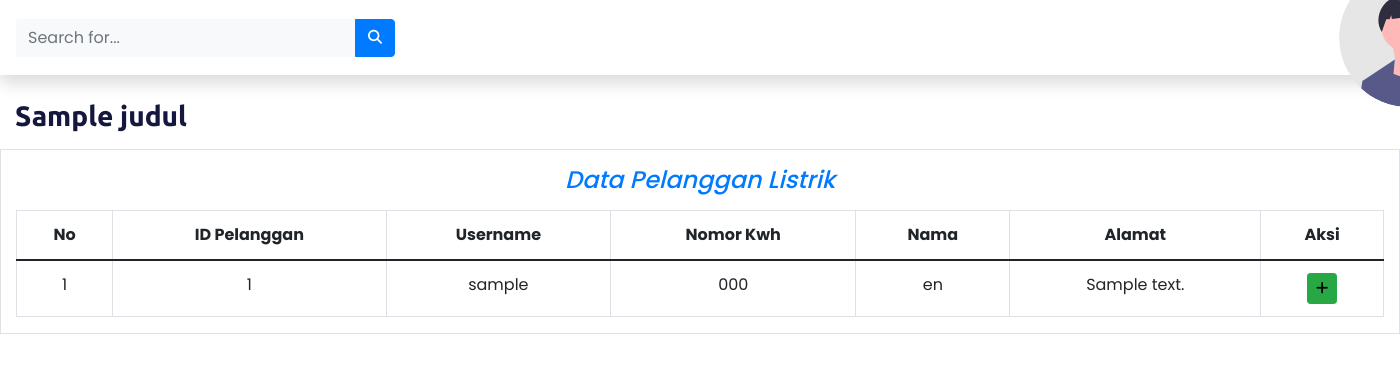
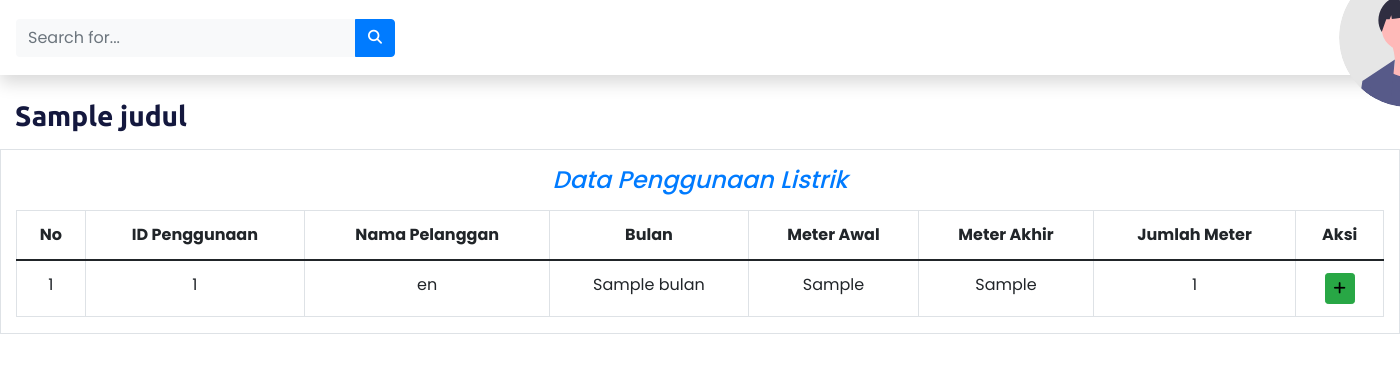
Before and after one commit to Adekurn/bayarin2, a PHP site: the page made by application/views/template/admin/manajemen_penggunaan.php in a window 1400 px wide; the page is wider, and only the part inside the window is pictured. Shown: the top 375 px of that part. Run offline with PHP 8.4, Linux system fonts and the light colour scheme; the template is opened without the code that fills it: most values are stand-ins (such as "Sample title", 1, 10 or a date in 2020); data that the repository does not hold is empty; some libraries are stand-ins or nearby versions.

Commit message:
pengubahan beberapa karakter

```diff
--- a/application/views/template/admin/manajemen_penggunaan.php
+++ b/application/views/template/admin/manajemen_penggunaan.php
@@ -19,34 +19,35 @@
         <div class="row">
 
             <div class="table-responsive table-bordered col-sm-12 ml-auto mr-auto mt-2 text-center">
-                <h4 class="mt-3 text-primary"> <i> Data Pelanggan Listrik </i> </h4>
+                <h4 class="mt-3 text-primary"> <i> Data Penggunaan Listrik </i> </h4>
                 <table class="table mt-3">
                     <thead>
                         <tr>
                             <th>No</th>
-                            <th>ID Pelanggan</th>
-                            <th>Username</th>
-                            <th>Nomor Kwh</th>
-                            <th>Nama</th>
-                            <th>Alamat</th>
+                            <th>ID Penggunaan</th>
+                            <th>Nama Pelanggan</th>
+                            <th>Bulan</th>
+                            <th>Meter Awal</th>
+                            <th>Meter Akhir</th>
+                            <th>Jumlah Meter</th>
                             <th>Aksi</th>
                         </tr>
                     </thead>
                     <tbody>
-                        <?php if (!empty($pelanggan)) { ?>
+                        <?php if (!empty($penggunaan)) { ?>
                             <?php
                             $i = 1;
-                            foreach ($pelanggan as $a) { ?>
+                            foreach ($penggunaan as $a) { ?>
                                 <tr>
                                     <td><?= $i++; ?></td>
                                     <td><?= htmlspecialchars($a['id_pelanggan']); ?></td>
-                            <td><?= htmlspecialchars($a['username']); ?></td>
-                            <td><?= htmlspecialchars($a['nomor_kwh']); ?></td>
                                     <td><?= htmlspecialchars($a['nama_pelanggan']); ?></td>
-                            <td><?= htmlspecialchars($a['alamat']); ?></td>
+                                    <td><?= htmlspecialchars($a['bulan']); ?></td>
+                                    <td><?= htmlspecialchars($a['meter_awal']); ?></td>
+                                    <td><?= htmlspecialchars($a['meter_akhir']); ?></td>
+                                    <td><?= htmlspecialchars($a['jumlah_meter']); ?></td>
                                     <td>
-                                <a href="<?= base_url('admin/tambah_penggunaan/' . $a['id_pelanggan']); ?>"
-                                    class="btn btn-success btn-sm">
+                                        <a href="<?= base_url('admin/tambah_penggunaan/' . $a['id_pelanggan']); ?>" class="btn btn-success btn-sm">
                                             <i style="color: #000;" class="fa-solid fa-plus"></i>
                                         </a>
                                     </td>
@@ -54,7 +55,7 @@
                             <?php } ?>
                         <?php } else { ?>
                             <tr>
-                            <td colspan="6">Tidak ada data ditemukan.</td>
+                                <td colspan="8">Tidak ada data ditemukan.</td>
                             </tr>
                         <?php } ?>
                     </tbody>
--- a/application/views/template/admin/manajemen_tagihan.php
+++ b/application/views/template/admin/manajemen_tagihan.php
@@ -19,7 +19,7 @@
         <div class="row">
 
             <div class="table-responsive table-bordered col-sm-12 ml-auto mr-auto mt-2 text-center">
-                <h4 class="mt-3 text-primary"> <i> Data Pelanggan Listrik </i> </h4>
+                <h4 class="mt-3 text-primary"> <i> Data Tagihan Listrik </i> </h4>
                 <table class="table mt-3">
                     <thead>
                         <tr>
@@ -45,8 +45,7 @@
                                     <td><?= htmlspecialchars($a['nama_pelanggan']); ?></td>
                                     <td><?= htmlspecialchars($a['alamat']); ?></td>
                                     <td>
-                                <a href="<?= base_url('admin/buat_tagihan/' . $a['id_pelanggan']); ?>"
-                                    class="btn btn-success btn-sm">
+                                        <a href="<?= base_url('admin/buat_tagihan/' . $a['id_pelanggan']); ?>" class="btn btn-success btn-sm">
                                             <i style="color: #000;" class="fa-solid fa-plus"></i>
                                         </a>
                                     </td>
```
Also changed, not shown: application/controllers/Admin.php (+24 -1 lines), application/models/ModelPelanggan.php (+7 -1 lines), application/models/ModelTagihan.php (+12 -0 lines), application/views/template/admin/admin_sidebar.php (+6 -1 lines). Lines whose indentation alone changed are shown as unchanged.
